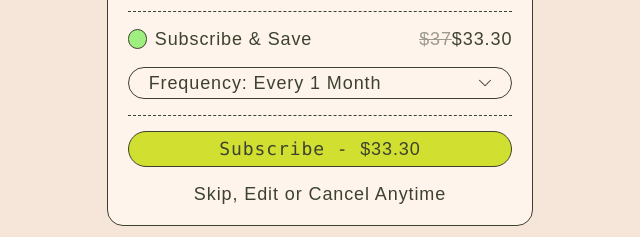
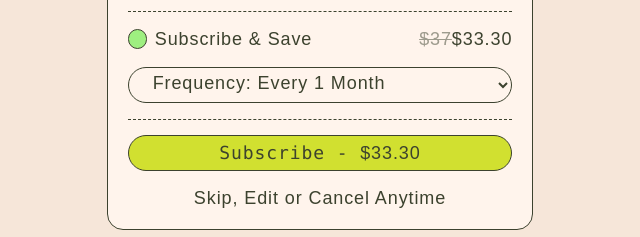
Before and after one commit to AbhiiJadhavv/Graza-Website, a website: page index.html in a window 1280 px wide. Shown: the part 494-731 px from the top of the page, 640-1280 px from the left. Drawn offline with nearby package versions, Linux system fonts and the light colour scheme; a web font is replaced by a local one.

Commit message:
added select for frequency

```diff
--- a/index.html
+++ b/index.html
@@ -11,7 +11,7 @@
         <p class="font-normal-font flex justify-center text-xs font-semibold tracking-tighter leading-5">NEW! MEET THE REFILL CANS</p>
     </header>
     <main class="block md:flex max-w-full">
-        <div id="rightSide" class="w-full md:w-1/2 md:h-screen md:sticky md:top-0">
+        <div id="leftSide" class="w-full md:w-1/2 md:h-screen md:sticky md:top-0">
             <div class="image-container w-full h-full"><img id="mainImage" src="image-1.webp" class="w-full h-full object-cover" alt="image"></div>
             <div class="h-3/5 w-16 absolute top-64 left-8 hidden md:flex flex-col items-center justify-between">
                 <div class="imageOption h-16 w-16 border-2 border-fillColor rounded-full flex justify-center items-center cursor-pointer" onclick="changeImage('image-1.webp'), changeBorder(this)"><img src="image-1.webp" class="rounded-full" alt="image"></div>
@@ -22,7 +22,7 @@
                 <div class="imageOption h-16 w-16 border-2 border-fontColor rounded-full flex justify-center items-center cursor-pointer" onclick="changeImage('image-6.webp'), changeBorder(this)"><img src="image-6.webp" class="rounded-full" alt="image"></div>
             </div>
         </div>
-        <div id="leftSide" class="w-full md:w-1/2 flex flex-col items-center">
+        <div id="rightSide" class="w-full md:w-1/2 flex flex-col items-center">
             <div id="Navbar" class="hidden md:flex justify-end text-fontColor font-medium font-normal-font mt-5 tracking-wider text-lg w-full">
                 <a class="mr-10 cursor-pointer">Shop</a>
                 <a class="mr-10 cursor-pointer">Get Refills</a>
@@ -87,9 +87,11 @@
                         <div class="flex"><p class="opacity-50"><s>$37</s></p><p id="round2value">$33.30</p></div>
                     </div>
                 </div>
-                <div class="border border-fontColor rounded-full cursor-pointer flex justify-between items-center h-8 hover:opacity-90">
-                    <p class="pl-5">Frequency: Every 1 Month</p><img src="arrow-image.png" alt="arrow image" class="h-3 w-3 mr-5">
-                </div>
+                <select class="border border-fontColor rounded-full cursor-pointer flex justify-between items-center h-9 hover:opacity-90 outline-none bg-fillColor pl-5 pb-1 w-full">
+                    <option selected>Frequency: Every 1 Month</option>
+                    <option value="2months">Frequency: Every 2 Months</option>
+                    <option value="3months">Frequency: Every 3 Months</option>
+                </select>
                 <div class="mt-4 h-4 border-dashed border-t border-fontColor"></div>
                 <div class="border border-fontColor rounded-full cursor-pointer flex items-center justify-center bg-hoverColor h-9 hover:opacity-90">
                     <pre id="payment">Subscribe - </pre><p id="bill">$33.30</p>
```
Also changed, not shown: output.css.
